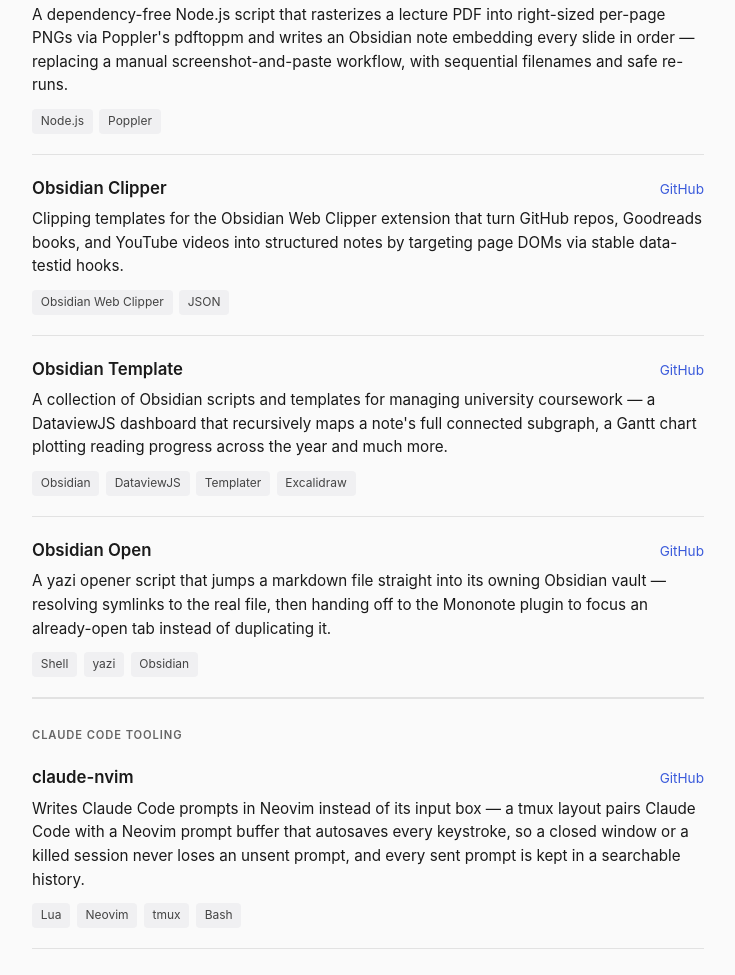
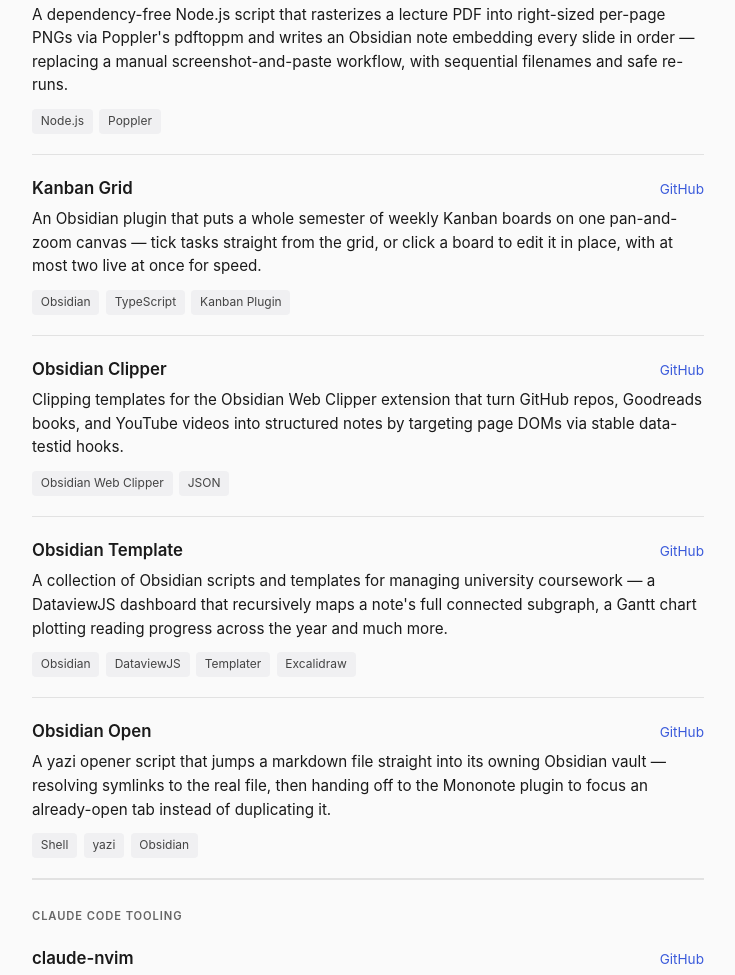
Before and after one commit to Neilos-Thumm/Portfolio, a plain HTML site: page index.html in a window 1280 px wide. Shown: the part 4854-5829 px from the top of the page, without its empty margins (272-1007 px from the left). Drawn offline with Linux system fonts and the light colour scheme.

Commit message:
add kanban grid

```diff
--- a/index.html
+++ b/index.html
@@ -408,6 +408,19 @@
 
       <article class="entry">
         <div class="entry-head">
+          <h3><a href="https://github.com/Neilos-Thumm/Kanban-Grid" target="_blank" rel="noopener">Kanban Grid</a></h3>
+          <div class="entry-links">
+            <a href="https://github.com/Neilos-Thumm/Kanban-Grid" target="_blank" rel="noopener">GitHub</a>
+          </div>
+        </div>
+        <p>An Obsidian plugin that puts a whole semester of weekly Kanban boards on one pan-and-zoom canvas &mdash; tick tasks straight from the grid, or click a board to edit it in place, with at most two live at once for speed.</p>
+        <ul class="tech">
+          <li>Obsidian</li><li>TypeScript</li><li>Kanban Plugin</li>
+        </ul>
+      </article>
+
+      <article class="entry">
+        <div class="entry-head">
           <h3><a href="https://github.com/Neilos-Thumm/ObsidianClipper" target="_blank" rel="noopener">Obsidian Clipper</a></h3>
           <div class="entry-links">
             <a href="https://github.com/Neilos-Thumm/ObsidianClipper" target="_blank" rel="noopener">GitHub</a>
```
